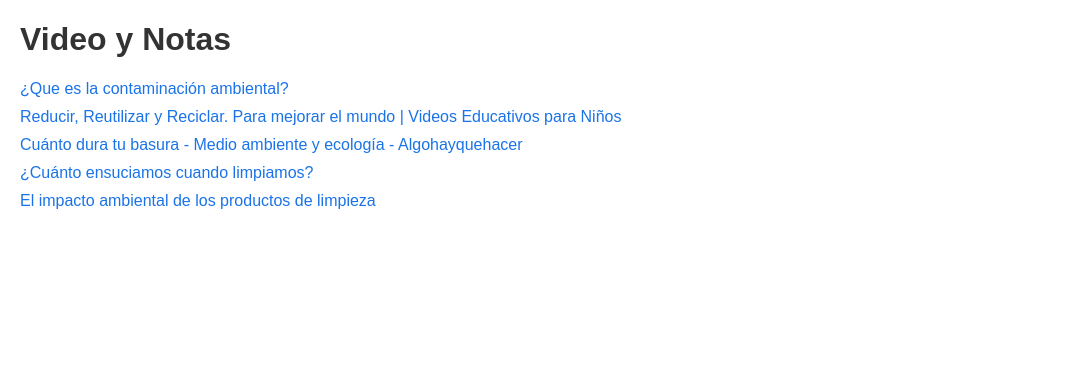
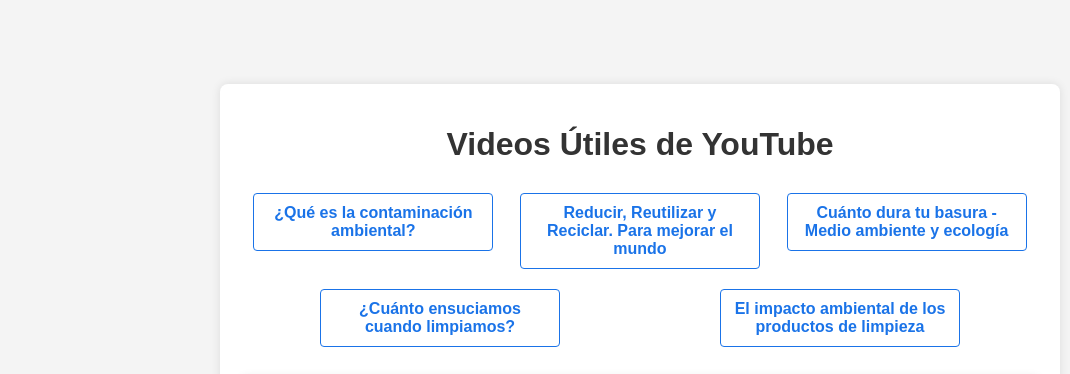
Before and after one commit to alpanadero/custom-nahi, a plain HTML site: page index.html in a window 1280 px wide. Shown: the whole page, without its empty margins (0-1070 px from the left). Drawn offline with Linux system fonts and the light colour scheme.

Commit message:
Update index.html
Correcciones y mejoras realizadas

```diff
--- a/index.html
+++ b/index.html
@@ -3,46 +3,99 @@
 <head>
   <meta charset="UTF-8">
   <meta name="viewport" content="width=device-width, initial-scale=1.0">
-  <title>Lista de Enlaces</title>
+  <title>Lista de Videos de YouTube</title>
   <style>
     body {
-      font-family: Arial, sans-serif;
-      margin: 20px;
+      font-family: 'Arial', sans-serif;
+      background-color: #f4f4f4;
+      display: flex;
+      justify-content: center;
+      align-items: center;
+      height: 100vh;
+      margin: 0;
+    }
+
+    .container {
+      background-color: #fff;
+      padding: 20px;
+      border-radius: 8px;
+      box-shadow: 0 0 10px rgba(0, 0, 0, 0.1);
+      width: 80%;
+      max-width: 800px;
     }
 
     h1 {
       color: #333;
+      text-align: center;
+      margin-bottom: 20px;
     }
 
     ul {
       list-style-type: none;
       padding: 0;
+      display: flex;
+      justify-content: space-around;
+      flex-wrap: wrap;
     }
 
     li {
       margin: 10px 0;
+      width: 30%;
     }
 
     a {
       text-decoration: none;
       color: #1a73e8;
+      font-weight: bold;
+      display: block;
+      text-align: center;
+      padding: 10px;
+      border: 1px solid #1a73e8;
+      border-radius: 4px;
+      transition: background-color 0.3s, color 0.3s;
     }
 
     a:hover {
-      text-decoration: underline;
+      background-color: #1a73e8;
+      color: #fff;
+    }
+
+    .video-container {
+      margin-top: 20px;
+      text-align: center;
+    }
+
+    iframe {
+      width: 100%;
+      height: 315px;
+      border: none;
+      border-radius: 8px;
+      box-shadow: 0 0 10px rgba(0, 0, 0, 0.1);
     }
   </style>
 </head>
 <body>
-  <div class="link-list">
-    <h1>Video y Notas</h1>
+  <div class="container">
+    <h1>Videos Útiles de YouTube</h1>
     <ul>
-      <li><a href="https://www.youtube.com/watch?v=SATxaT0rZiw" target="_blank">¿Que es la contaminación ambiental?</a></li>
-      <li><a href="https://www.youtube.com/watch?v=cvakvfXj0KE" target="_blank">Reducir, Reutilizar y Reciclar. Para mejorar el mundo | Videos Educativos para Niños</a></li>
-      <li><a href="https://www.youtube.com/watch?v=u8pgTKgcr5A" target="_blank">Cuánto dura tu basura - Medio ambiente y ecología - Algohayquehacer</a></li>
-      <li><a href="https://www.eitb.eus/es/noticias/sociedad/detalle/9094791/cuanto-ensuciamos-cuando-limpiamos-los-productos-de-limpieza-son-perjudiciales-para-medioambiente-y-salud/" target="_blank">¿Cuánto ensuciamos cuando limpiamos?</a></li>
-      <li><a href="https://anna.com.co/el-impacto-ambiental-de-los-productos-de-limpieza/" target="_blank">El impacto ambiental de los productos de limpieza</a></li>
+      <li><a href="#" data-video="https://www.youtube.com/embed/SATxaT0rZiw">¿Qué es la contaminación ambiental?</a></li>
+      <li><a href="#" data-video="https://www.youtube.com/embed/cvakvfXj0KE">Reducir, Reutilizar y Reciclar. Para mejorar el mundo</a></li>
+      <li><a href="#" data-video="https://www.youtube.com/embed/u8pgTKgcr5A">Cuánto dura tu basura - Medio ambiente y ecología</a></li>
+      <li><a href="#" data-video="https://www.eitb.eus/es/noticias/sociedad/detalle/9094791/cuanto-ensuciamos-cuando-limpiamos-los-productos-de-limpieza-son-perjudiciales-para-medioambiente-y-salud/">¿Cuánto ensuciamos cuando limpiamos?</a></li>
+      <li><a href="#" data-video="https://anna.com.co/el-impacto-ambiental-de-los-productos-de-limpieza/">El impacto ambiental de los productos de limpieza</a></li>
     </ul>
+    <div class="video-container">
+      <iframe id="videoFrame" src=""></iframe>
+    </div>
   </div>
+  <script>
+    document.querySelectorAll('a[data-video]').forEach(link => {
+      link.addEventListener('click', function(event) {
+        event.preventDefault();
+        const videoUrl = this.getAttribute('data-video');
+        document.getElementById('videoFrame').src = videoUrl;
+      });
+    });
+  </script>
 </body>
 </html>
```
